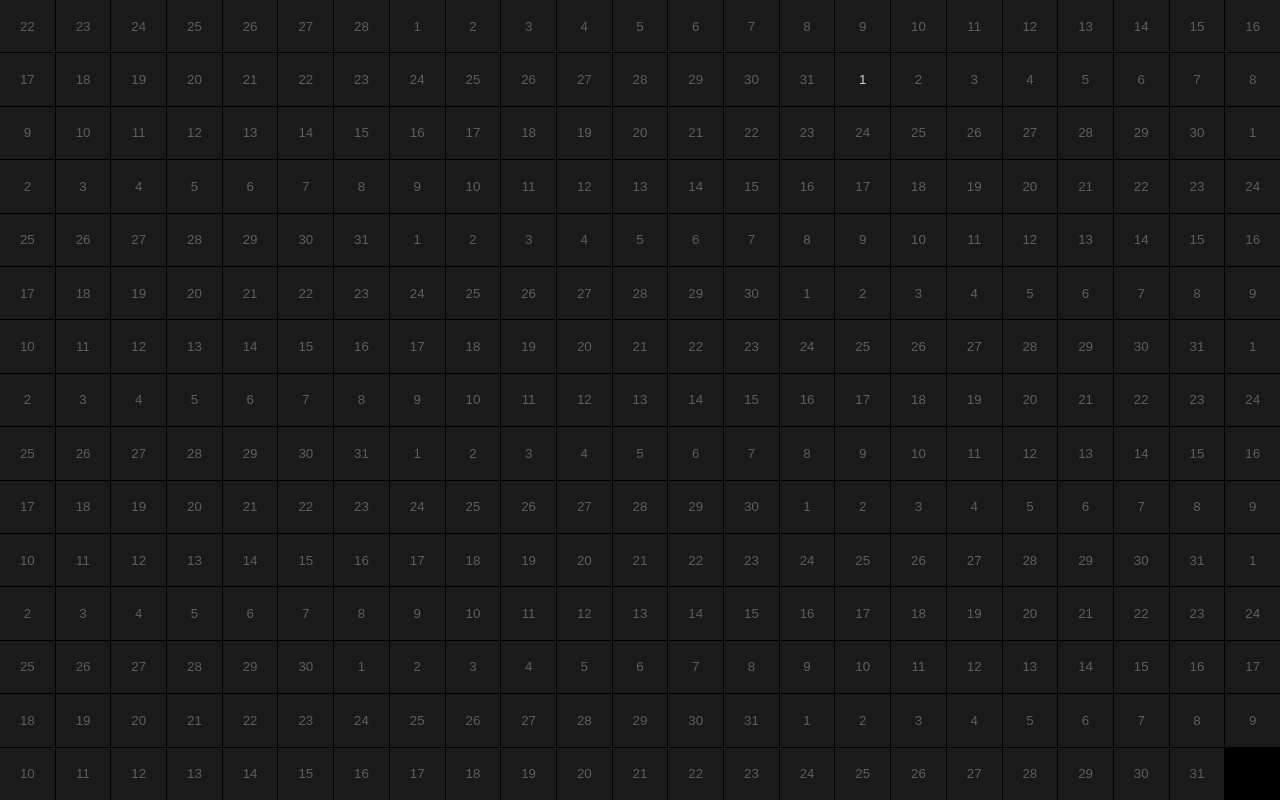
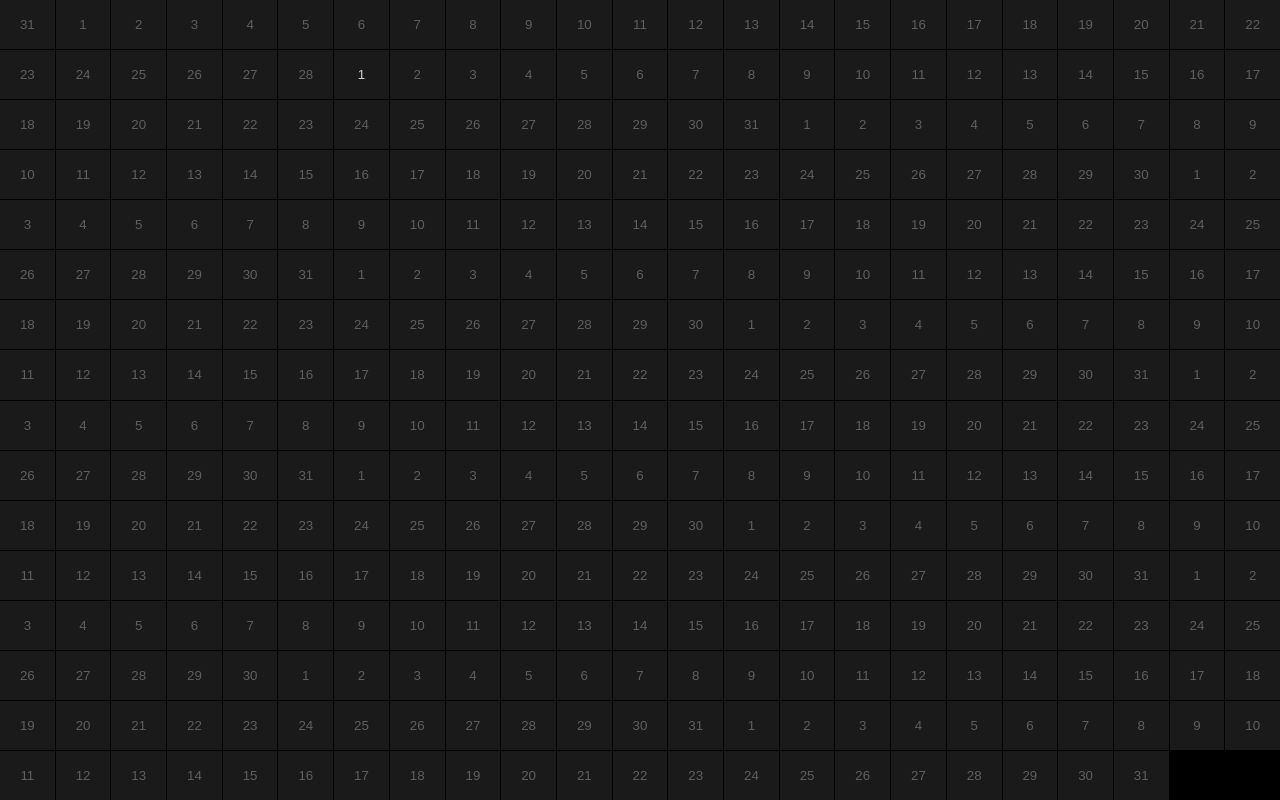
Before and after one commit to mathijspb/everyday, a Vue app: page / in a window 1280 px wide. Built offline with nearby package versions, Linux system fonts and the light colour scheme.

Commit message:
:bug: Fix date range

```diff
--- a/src/components/Day.vue
+++ b/src/components/Day.vue
@@ -54,7 +54,7 @@ button {
         color: transparent;
     }
 
-    &.is-today {
+    &.is-today:not(.active) {
         color: rgba(255, 255, 255, 0.8);
     }
 }
--- a/src/components/Days.vue
+++ b/src/components/Days.vue
@@ -28,7 +28,7 @@ export default {
                 const day = moment(this.$store.state.startDate).add(i + 1, 'days');
                 days.push({
                     day: `${day.date()}`,
-                    isToday: moment().add(1, 'months').isSame(day, 'day'),
+                    isToday: moment().isSame(day, 'day'),
                 });
             }
             return days;
--- a/src/store/index.js
+++ b/src/store/index.js
@@ -7,7 +7,7 @@ Vue.use(Vuex);
 export default new Vuex.Store({
     plugins: [createPersistedState()],
     state: {
-        startDate: new Date(2021, 1, 21),
+        startDate: new Date(2021, 0, 30),
         endDate: new Date(2021, 12, 31),
         days: [],
     },
```
